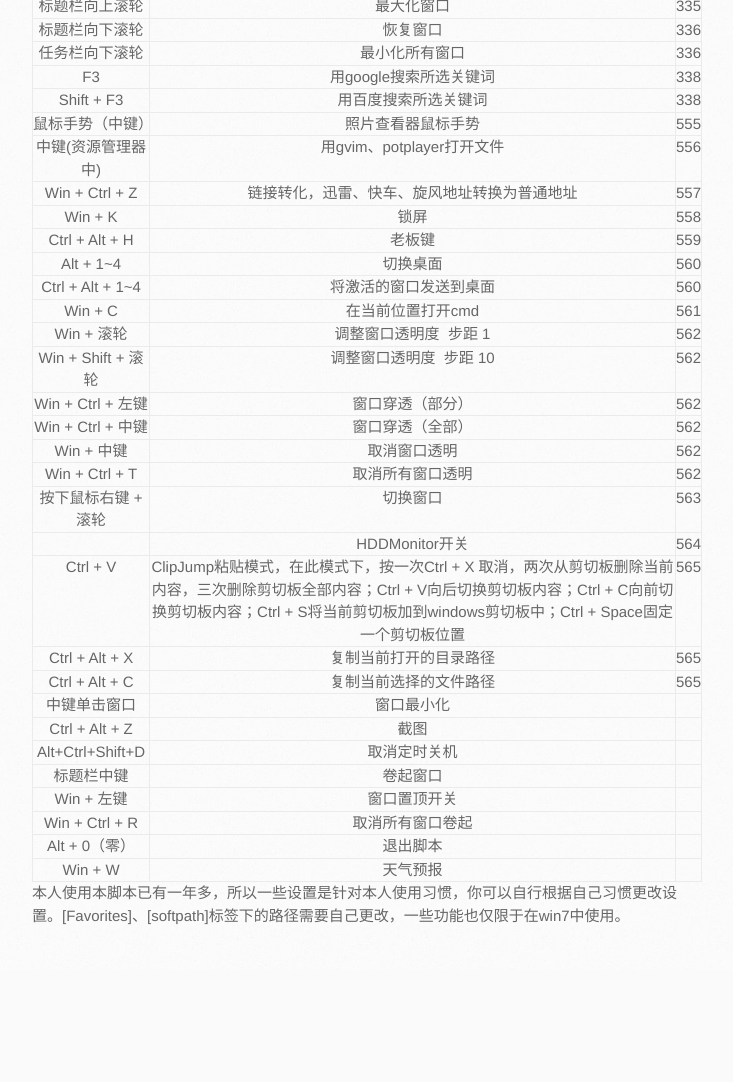
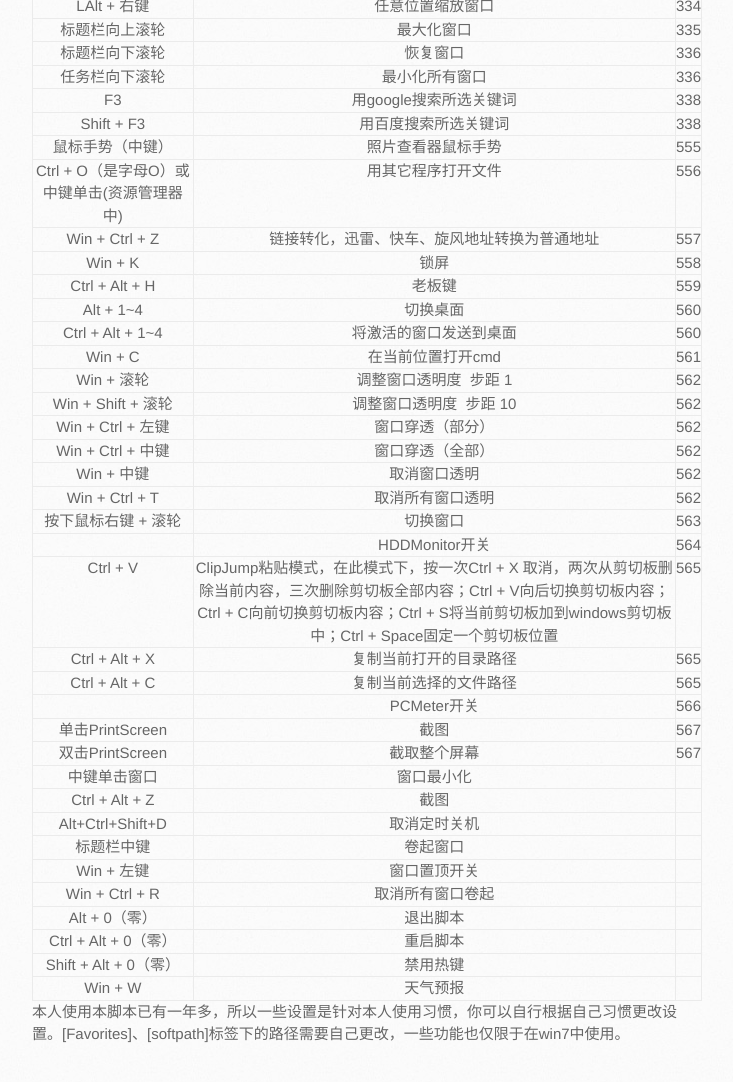
Before and after one commit to howiefh/WINAssist, a plain HTML site: page index.html in a window 1280 px wide. Shown: the part 1140-2222 px from the top of the page, without its empty margins (158-891 px from the left). Before the commit the page ends 2110 px from the top, so only its background shows below. Drawn offline with Linux system fonts and the light colour scheme.

Commit message:
Create gh-pages branch via GitHub

```diff
--- a/index.html
+++ b/index.html
@@ -28,7 +28,7 @@
     <div id="content-wrapper">
       <div class="inner clearfix">
         <section id="main-content">
-          <p>WINAssist是一个AutoHotKey脚本。脚本中功能模块参考了一些优秀的AutoHotKey脚本，如：<a href="http://www.songruihua.com/hk4win.html">HK4WIN</a>，<a href="http://ahk.5d6d.net/viewthread.php?tid=2025">链接转换</a>，<a href="http://www.appinn.com/Lock-Screen-Appinn/">screenlock </a>，<a href="http://www.autohotkey.com/board/topic/16501-hdd-activity-monitoring-led/">HDDMonitor</a>，<a href="http://fures.hu/my_ahk_updates/PCMeter.ahk">PCMeter</a>，<a href="http://www.autohotkey.com/docs/scripts/EasyWindowDrag_(KDE).htm">KDE Style</a>，<a href="http://myhotkey.googlecode.com/svn/trunk/bin/%E5%A4%9A%E5%B1%8F%E5%B9%95%E5%88%87%E6%8D%A2/">DesktopSwitch</a>，<a href="http://www.autohotkey.com/board/topic/2460-niftywindows/">NiftyWindows</a>，<a href="http://avi-win-tips.blogspot.in/p/clipjump.html">ClipJump</a>等。在此谨向以上脚本的作者表示感谢！</p>
+          <p>WINAssist是一个AutoHotKey脚本。脚本中功能模块参考了一些优秀的AutoHotKey脚本，如：<a href="http://www.songruihua.com/hk4win.html">HK4WIN</a>，<a href="http://ahk.5d6d.net/viewthread.php?tid=2025">链接转换</a>，<a href="http://www.appinn.com/Lock-Screen-Appinn/">screenlock </a>，<a href="http://www.autohotkey.com/board/topic/16501-hdd-activity-monitoring-led/">HDDMonitor</a>，<a href="http://fures.hu/my_ahk_updates/PCMeter.ahk">PCMeter</a>，<a href="http://www.autohotkey.com/docs/scripts/EasyWindowDrag_(KDE).htm">KDE Style</a>，<a href="http://myhotkey.googlecode.com/svn/trunk/bin/%E5%A4%9A%E5%B1%8F%E5%B9%95%E5%88%87%E6%8D%A2/">DesktopSwitch</a>，<a href="http://www.autohotkey.com/board/topic/2460-niftywindows/">NiftyWindows</a>，<a href="http://avi-win-tips.blogspot.in/p/clipjump.html">ClipJump</a>，<a href="http://avi-win-tips.blogspot.in/2013/05/extremeclipper.html">extremeclipper</a>等。在此谨向以上脚本的作者表示感谢！</p>
 
 <p>本脚本实现的功能：</p>
 
@@ -61,7 +61,12 @@
 </tr>
 <tr>
 <td>Win + N</td>
-<td>新建文件夹（文件名为当前系统时间）</td>
+<td>新建文件夹（文件夹名为当前系统时间）</td>
+<td>118</td>
+</tr>
+<tr>
+<td>Win + Alt + N</td>
+<td>新建文件（文件名为当前系统时间）</td>
 <td>118</td>
 </tr>
 <tr>
@@ -165,8 +170,8 @@
 <td>555</td>
 </tr>
 <tr>
-<td>中键(资源管理器中)</td>
-<td>用gvim、potplayer打开文件</td>
+<td>Ctrl + O（是字母O）或中键单击(资源管理器中)</td>
+<td>用其它程序打开文件</td>
 <td>556</td>
 </tr>
 <tr>
@@ -255,6 +260,21 @@
 <td>565</td>
 </tr>
 <tr>
+<td></td>
+<td>PCMeter开关</td>
+<td>566</td>
+</tr>
+<tr>
+<td>单击PrintScreen</td>
+<td>截图</td>
+<td>567</td>
+</tr>
+<tr>
+<td>双击PrintScreen</td>
+<td>截取整个屏幕</td>
+<td>567</td>
+</tr>
+<tr>
 <td>中键单击窗口</td>
 <td>窗口最小化</td>
 <td></td>
@@ -287,6 +307,16 @@
 <tr>
 <td>Alt + 0（零）</td>
 <td>退出脚本</td>
+<td></td>
+</tr>
+<tr>
+<td>Ctrl + Alt + 0（零）</td>
+<td>重启脚本</td>
+<td></td>
+</tr>
+<tr>
+<td>Shift + Alt + 0（零）</td>
+<td>禁用热键</td>
 <td></td>
 </tr>
 <tr>
```
Also changed, not shown: params.json (+1 -1 lines).
